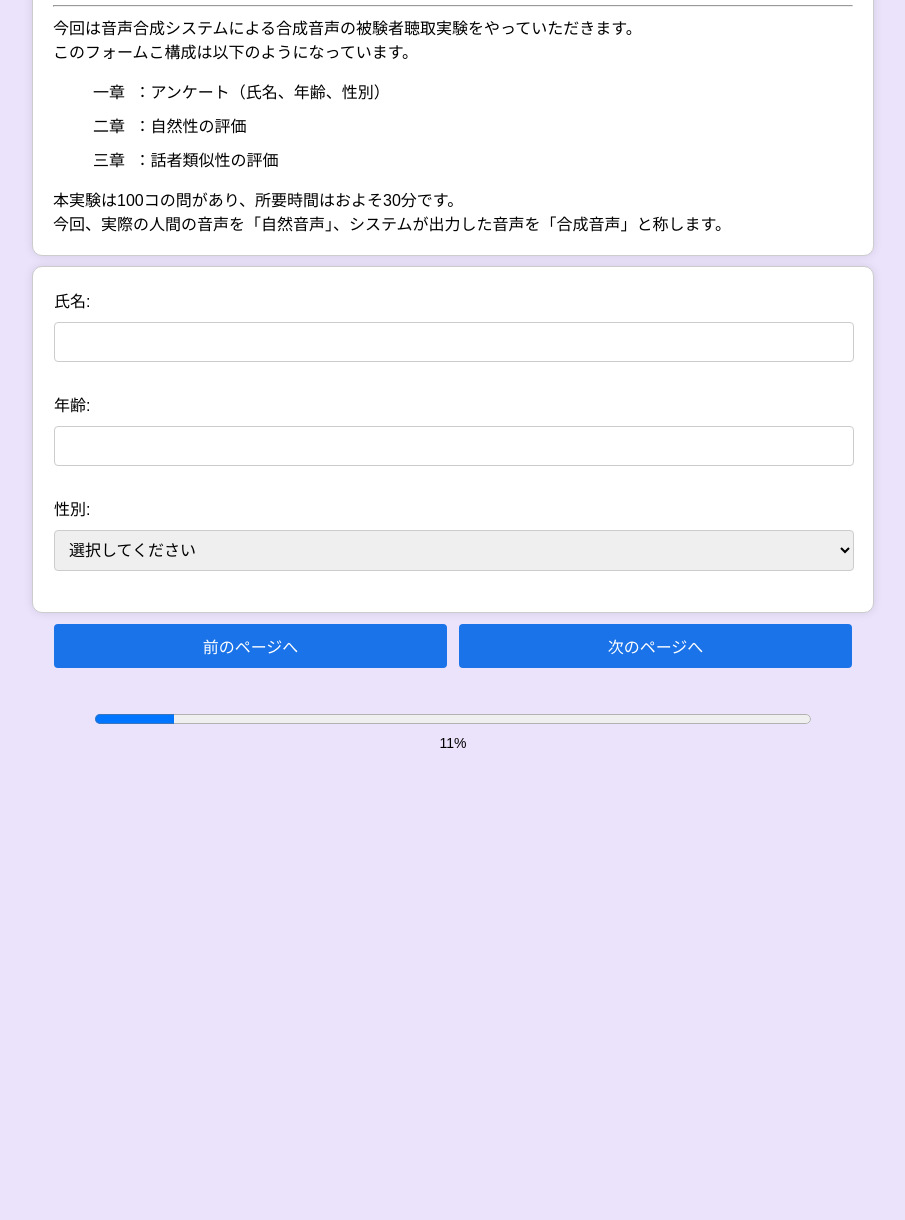
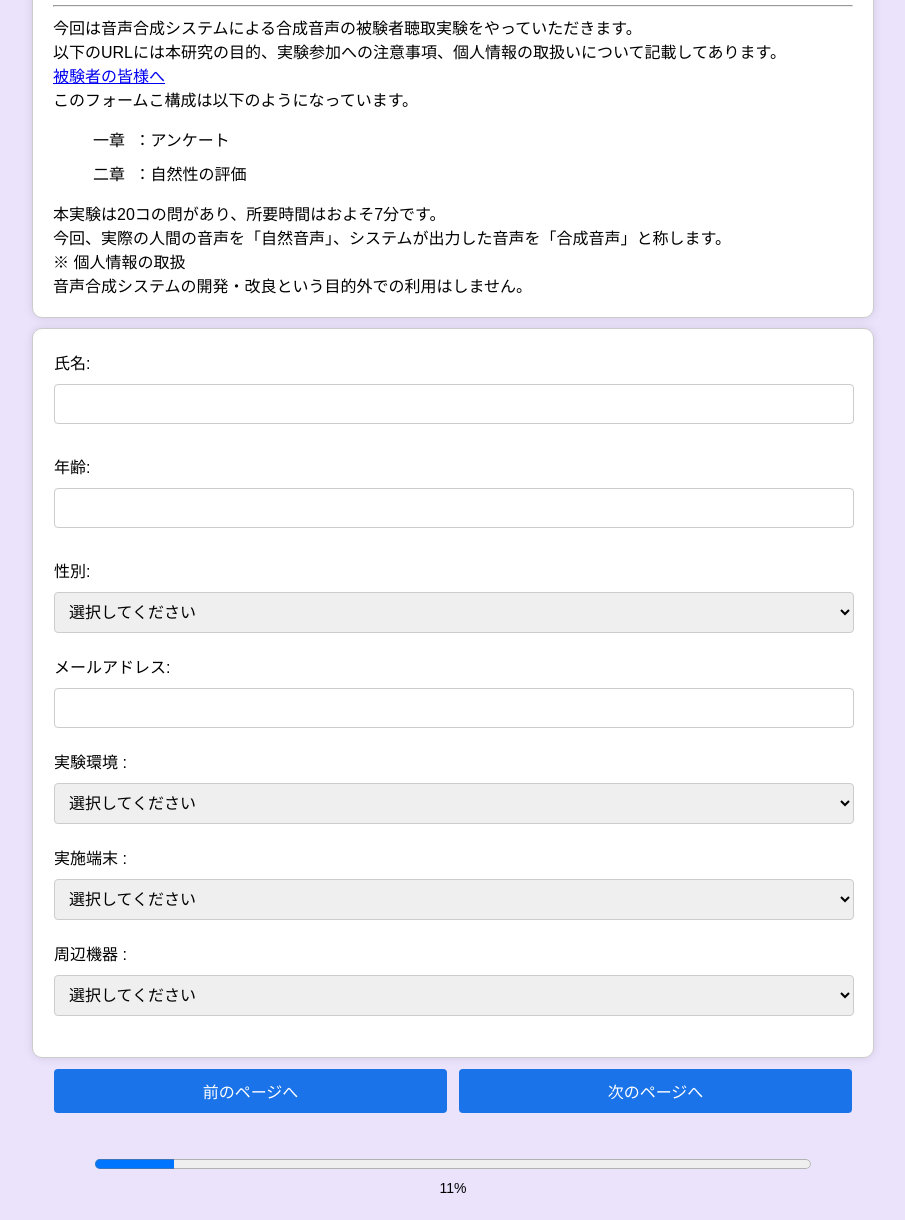
Before and after one commit to tokudai-nishimura-lab/survey, a plain HTML site: page html/form.html in a window 1280 px wide. Shown: the part 80-1300 px from the top of the page, without its empty margins (187-1092 px from the left). Before the commit the page ends 871 px from the top, so only its background shows below. Drawn offline with Linux system fonts and the light colour scheme.

Commit message:
Update to the latest HTML version

```diff
--- a/html/confirm.html
+++ b/html/confirm.html
@@ -12,7 +12,7 @@
     <!-- 外部JSファイルのリンク -->
     <script src="../js/const.js"></script>
     <script src="../js/common.js"></script>
-    <script src="../js/Script.js"></script>
+    <script src="../js/confirm.js"></script>
   </head>
   <body>
     <div class="header-container">
--- a/html/form.html
+++ b/html/form.html
@@ -12,21 +12,24 @@
     <!-- 外部JSファイルのリンク -->
     <script src="../js/const.js"></script>
     <script src="../js/common.js"></script>
-    <script src="../js/Script.js"></script>
+    <script src="../js/form.js"></script>
   </head>
   <body>
     <div class="header-container">
       <h1>合成音声の被験者聴取実験</h1><hr>
       <p>
         今回は音声合成システムによる合成音声の被験者聴取実験をやっていただきます。<br />
+        以下のURLには本研究の目的、実験参加への注意事項、個人情報の取扱いについて記載してあります。<br />
+        <a href="https://drive.google.com/file/d/1nxfPEiBQWAbnBYN3mJYL_74pvuHFL56v/view?usp=drive_link" target="_blank">被験者の皆様へ</a><br />
         このフォームこ構成は以下のようになっています。<br />
         <ol class="chapter-list">
-          <li>：アンケート（氏名、年齢、性別）</li>
+          <li>：アンケート</li>
           <li>：自然性の評価</li>
-          <li>：話者類似性の評価</li>
       </ol>
-        本実験は100コの問があり、所要時間はおよそ30分です。<br />
-        今回、実際の人間の音声を「自然音声」、システムが出力した音声を「合成音声」と称します。
+        本実験は20コの問があり、所要時間はおよそ7分です。<br />
+        今回、実際の人間の音声を「自然音声」、システムが出力した音声を「合成音声」と称します。<br />
+        ※ 個人情報の取扱<br />
+        音声合成システムの開発・改良という目的外での利用はしません。
       </p>
     </div>
     <form id="surveyForm" >
@@ -54,6 +57,43 @@
           </select>
           <div id="genderError" class="error-message"></div>
         </div>
+        <div class="form-group">
+          <label for="email">メールアドレス:</label>
+          <input type="email" id="email" name="email" required />
+          <div id="emailError" class="error-message"></div>
+        </div>
+        <div class="form-group">
+          <label for="environment">実験環境 :</label>
+          <select id="environment" name="environment" required>
+            <option value="" disabled selected>選択してください</option>
+            <option value="quiet">静かな環境(推奨)</option>
+            <option value="noisy">騒音のある環境</option>
+          </select>
+          <div id="environmentError" class="error-message"></div>
+        </div>
+        <div class="form-group">
+          <label for="device">実施端末 :</label>
+          <select id="device" name="device" required>
+            <option value="" disabled selected>選択してください</option>
+            <option value="pc">パソコン(推奨)</option>
+            <option value="smartphone">スマートフォン</option>
+            <option value="tablet">タブレット</option>
+            <option value="other">その他</option>
+          </select>
+          <div id="deviceError" class="error-message"></div>
+        </div>
+        <div class="form-group">
+          <label for="peripheral">周辺機器 :</label>
+          <select id="peripheral" name="peripheral" required>
+            <option value="" disabled selected>選択してください</option>
+            <option value="headphone">ヘッドホン(推奨)</option>
+            <option value="wired-earphone">イヤホン-有線(推奨)</option>
+            <option value="wireless-earphone">イヤホン-無線</option>
+            <option value="speaker">スピーカー</option>
+            <option value="other">その他</option>
+          </select>
+          <div id="peripheralError" class="error-message"></div>
+        </div>
       </div>
     </form>
       <!-- ボタン部分 -->
```
Also changed, not shown: html/mos.html (+7 -5 lines).
